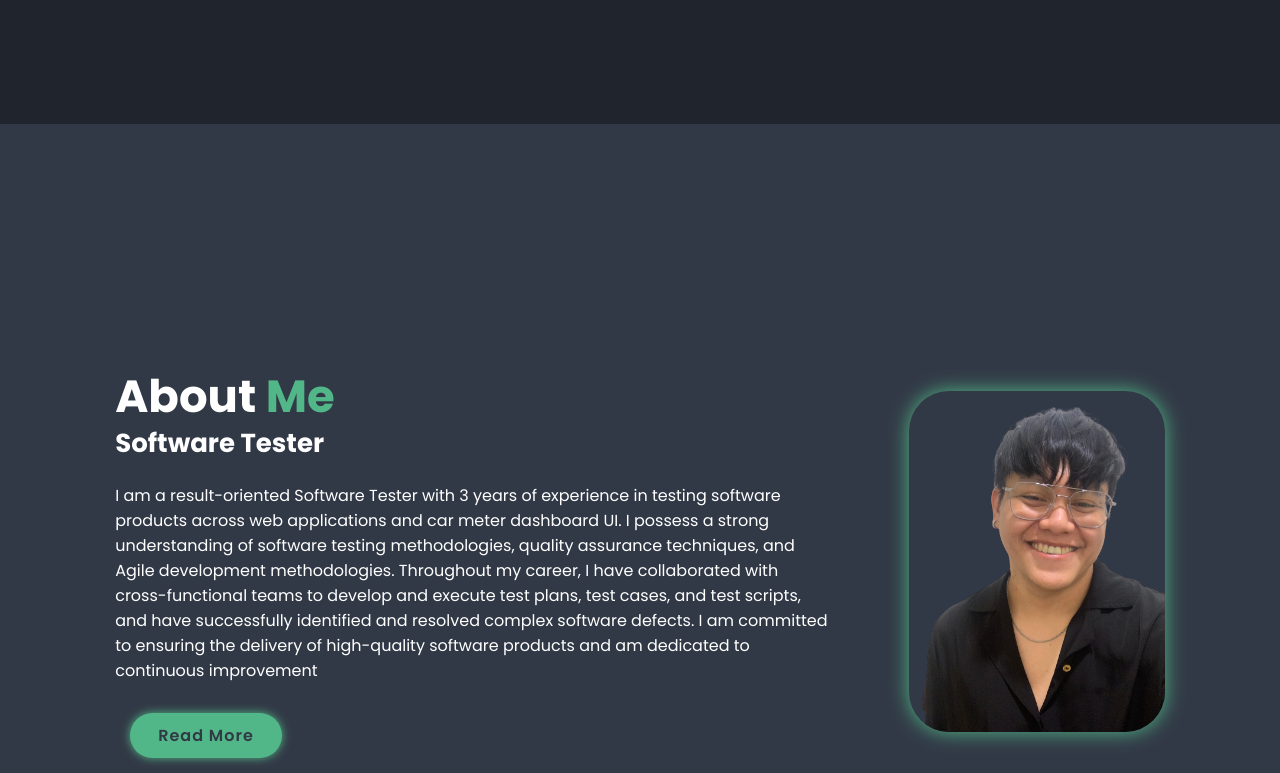
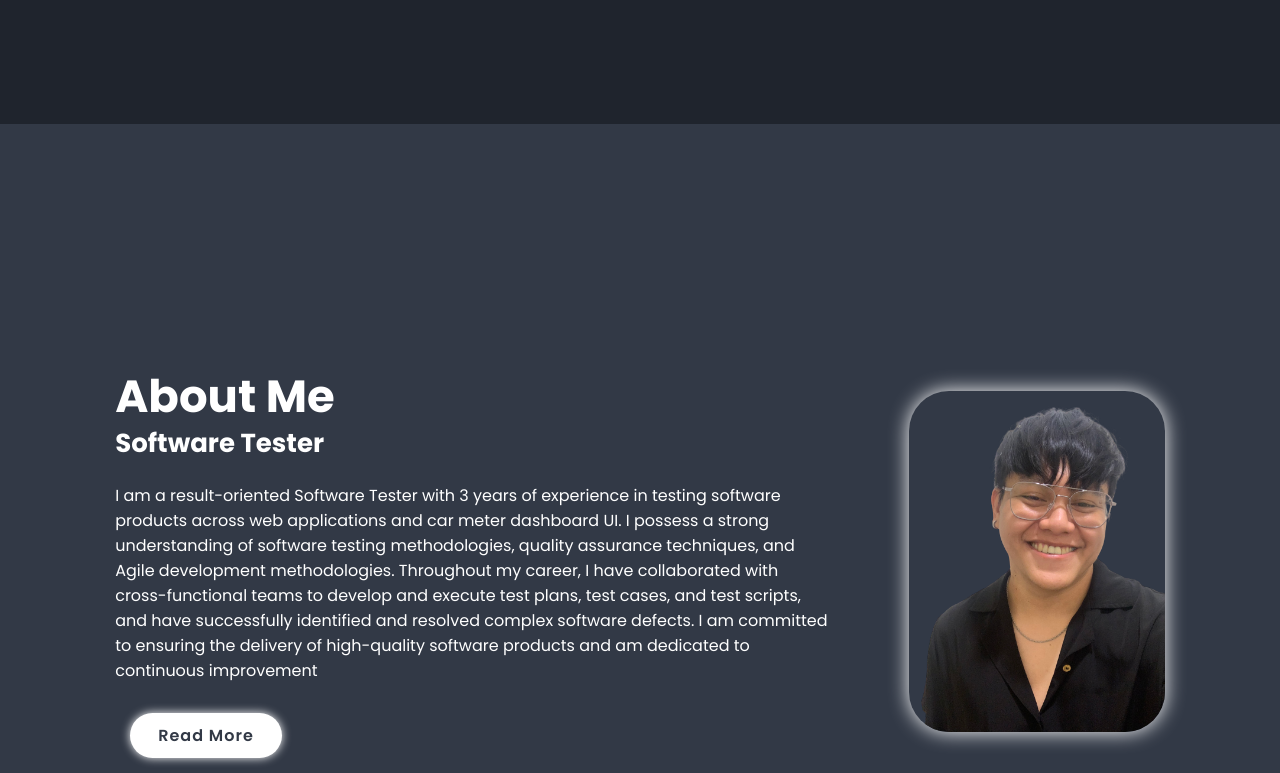
Before and after one commit to raffyrabara/WebsitePortfolio, a plain HTML site: page index.html in a window 1280 px wide. Shown: the part 676-1449 px from the top of the page. Drawn offline with nearby package versions, Linux system fonts and the light colour scheme.

Commit message:
Update style.css

```diff
--- a/css/style.css
+++ b/css/style.css
@@ -17,7 +17,7 @@
   --bg-color: #1f242d;
   --second-bg-color: #323946;
   --text-color: #fff;
-  --main-color: #52b788;
+  --main-color: #ffffff;
 }
 
 html {
```
